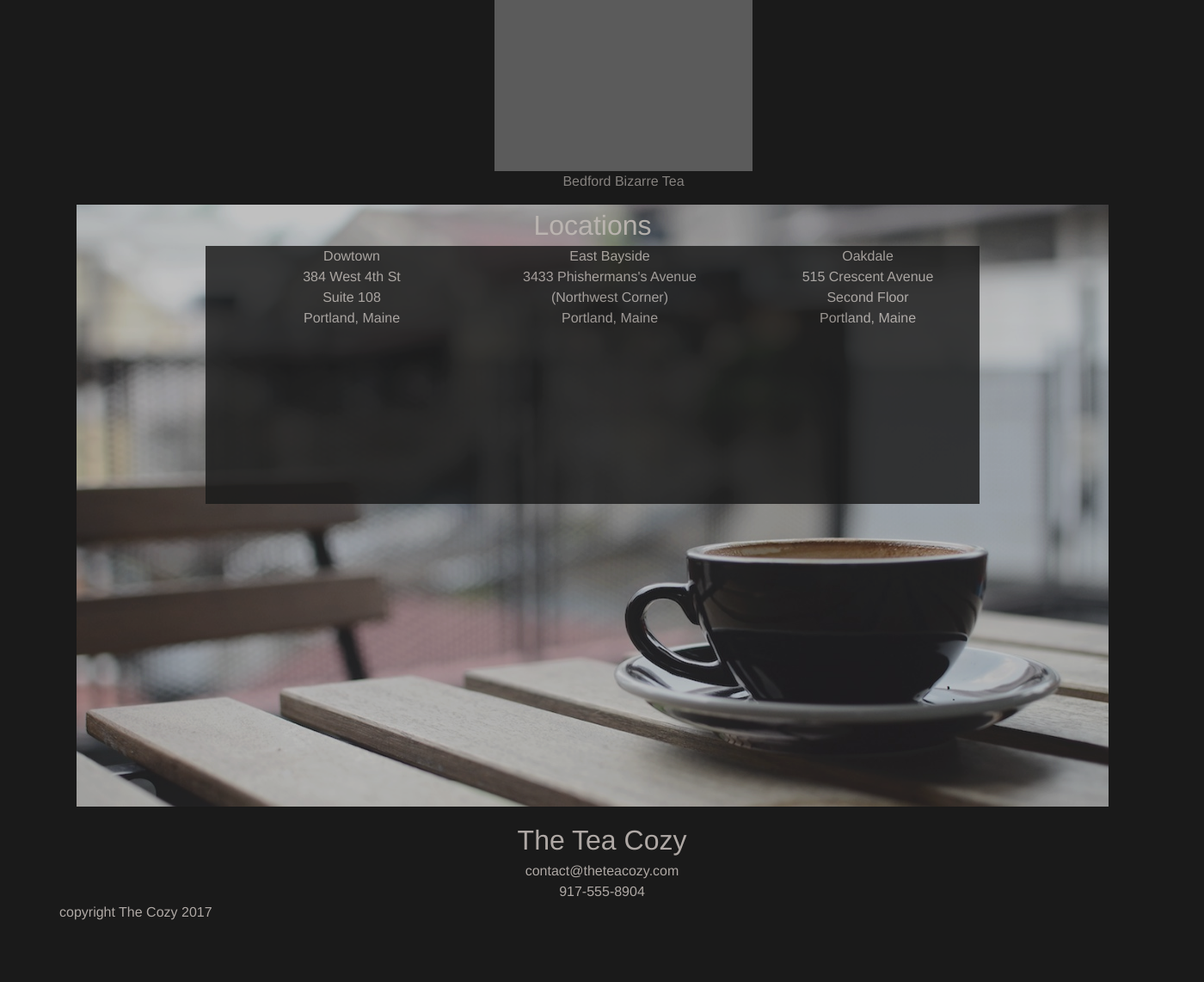
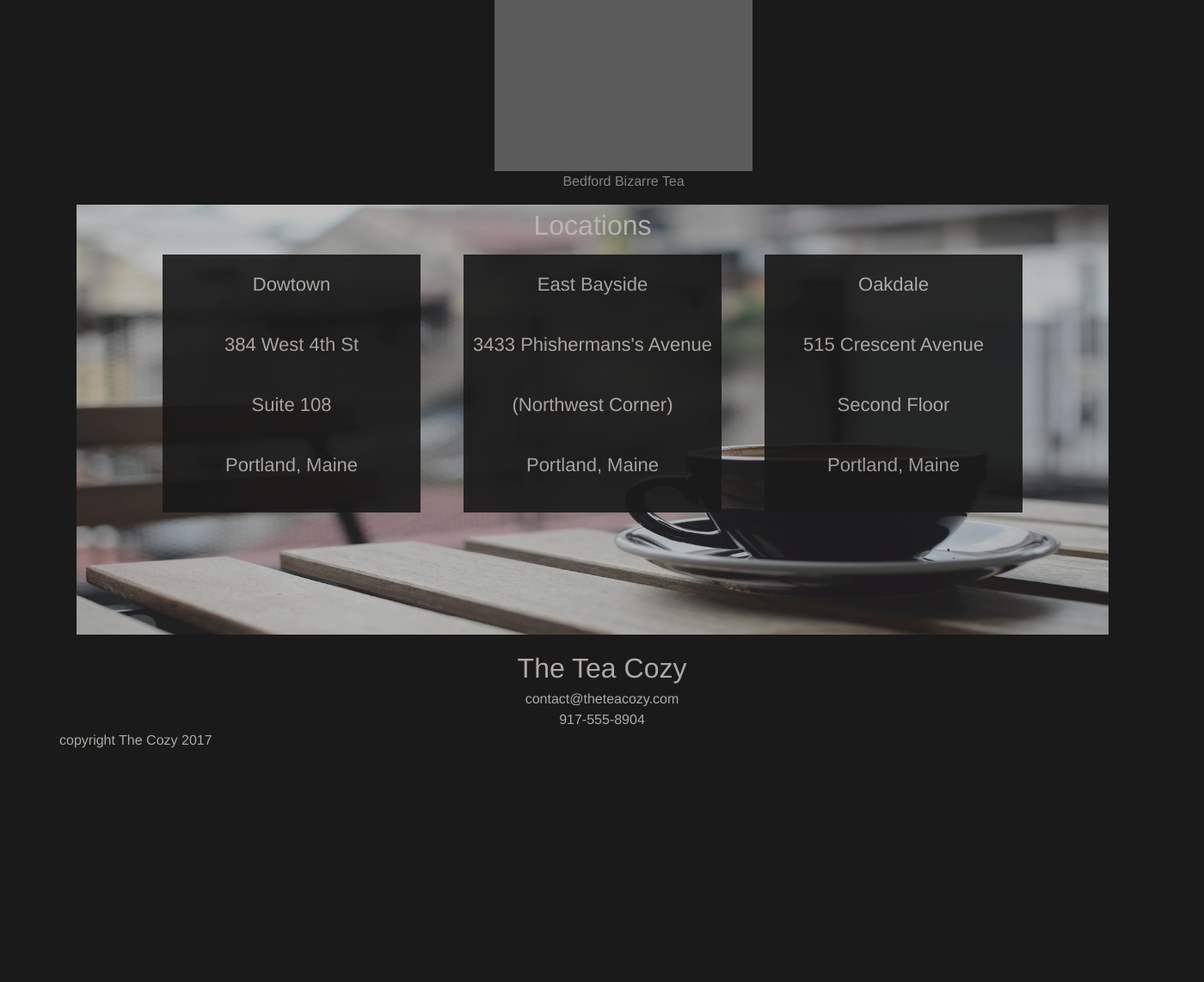
Before and after one commit to cvmelgarejo/Project-1-Codecademy, a Flask app: page / in a window 1400 px wide; the page is wider, and only the part inside the window is pictured. Shown: the part 1460-2602 px from the top of that part at 86% size. After the commit the page ends 2330 px from the top of that part, so only its background shows below. Run offline with Flask 2, Linux system fonts and the light colour scheme; some libraries are stand-ins or nearby versions; grey boxes are pictures that could not be loaded.

Commit message:
Added spaces between  Locations

```diff
--- a/static/styles/style-sheet.css
+++ b/static/styles/style-sheet.css
@@ -105,33 +105,32 @@ main{
     background-repeat: no-repeat;
     background-size: 100% 100%;
     position: static;
-    height: 700px;
+    height: 500px;
     width: 1200px;
     margin: 15px 20px;
     padding: 0;
     border-style: solid white;
     text-align: center;
+    vertical-align: middle;
 
 }
 
 .Locations ul{
-    display: inline-flex;
-    justify-content: center;
-    align-items: center;
-    flex-wrap: wrap;
-    margin: 0 150px;
+    display: flex;
+    justify-content: space-between;
+    margin: 10px 100px;
     padding: 0;
+    opacity: 1;
+
 }
 .Locations li{
     background-color: #000000;
-    display: flex;
+    font-size: 22px;
+    vertical-align: middle;
     height: 300px;
     width: 300px;
-    justify-content: center;
-    align-items: center;
-    align-self: stretch;
-    padding-left: 40px;
-    display: inline;
+    line-height:70px;
+
 }
 
 .Contacto{
```
